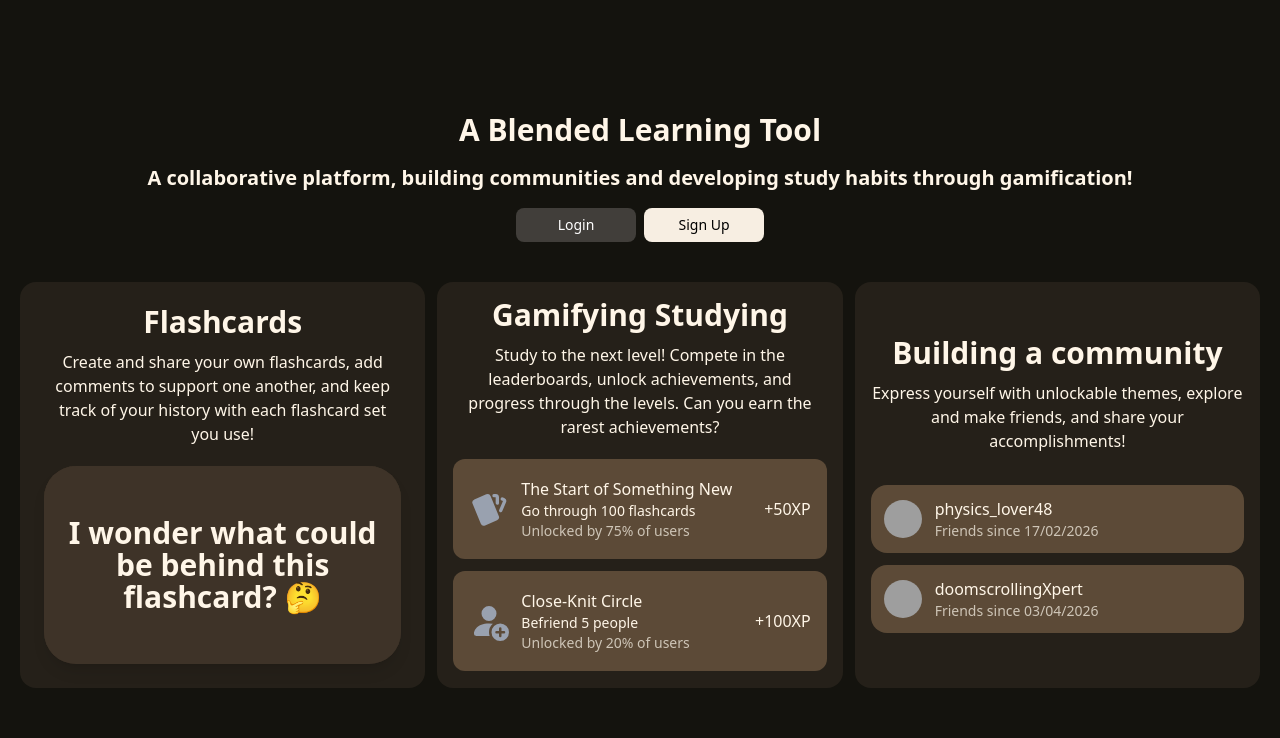
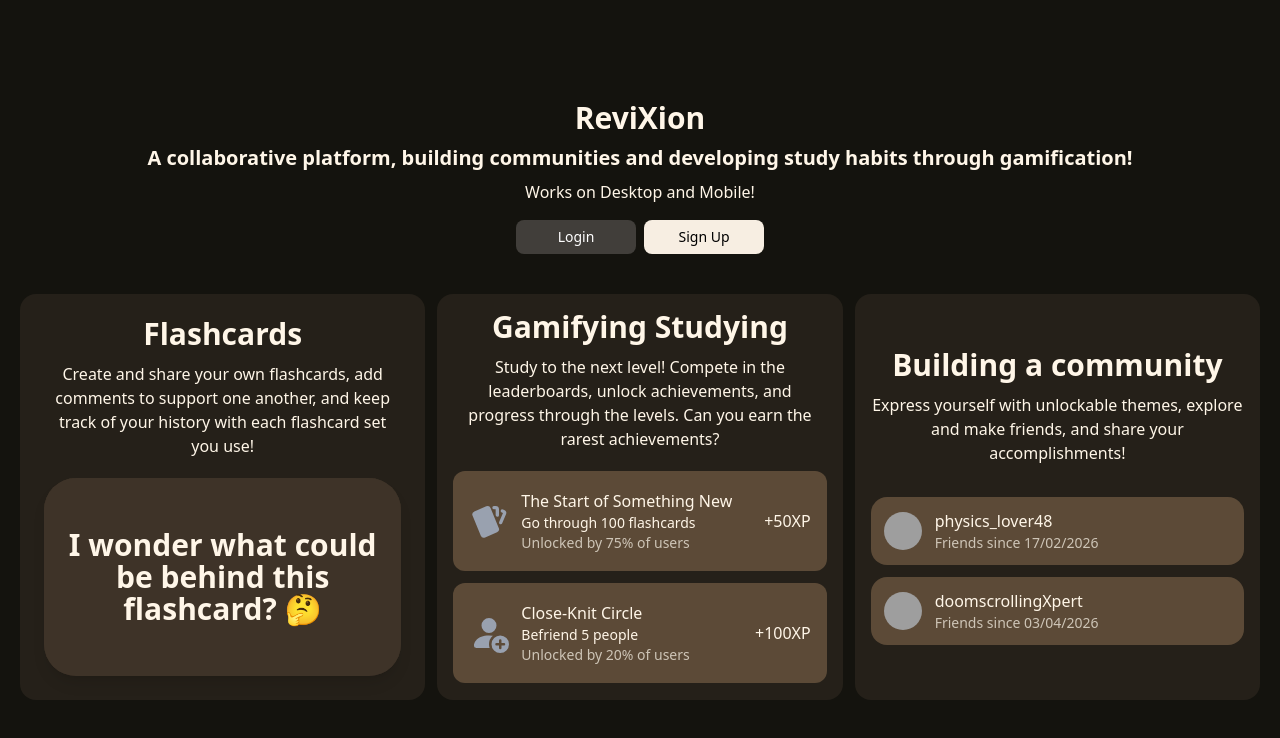
Before and after one commit to mu-hafiz/blended-learning-tool, a React (Vite) app: page / in a window 1280 px wide. Shown: the top 738 px of the page. Built offline with nearby package versions, Linux system fonts and the light colour scheme; no server answers; the database is empty; grey boxes are pictures that could not be loaded.

Commit message:
Rename to ReviXion

```diff
--- a/index.html
+++ b/index.html
@@ -4,7 +4,7 @@
     <meta charset="UTF-8" />
     <link rel="icon" type="image/svg+xml" href="/vite.svg" />
     <meta name="viewport" content="width=device-width, initial-scale=1.0" />
-    <title>Blended Learning Project</title>
+    <title>ReviXion</title>
   </head>
   <body>
     <div id="root"></div>
--- a/src/features/landing/pages/LandingPage.tsx
+++ b/src/features/landing/pages/LandingPage.tsx
@@ -11,8 +11,9 @@ const LandingPage = () => {
     <div className="min-h-dvh flex items-center justify-center">
       <div className="container 2xl:max-w-screen-xl">
         <div className="flex flex-col items-center justify-center">
-          <h1>A Blended Learning Tool</h1>
-          <h2 className='text-center mt-2 mb-4'>A collaborative platform, building communities and developing study habits through gamification!</h2>
+          <h1>ReviXion</h1>
+          <h2 className='text-center'>A collaborative platform, building communities and developing study habits through gamification!</h2>
+          <h3 className='text-center mt-2 mb-4'>Works on Desktop and Mobile!</h3>
           <div className='flex flex-row gap-2 justify-center mb-10'>
             <Button
               variant="secondary"
```
Also changed, not shown: 2 other files (tests, documents, lock files or other folders).
